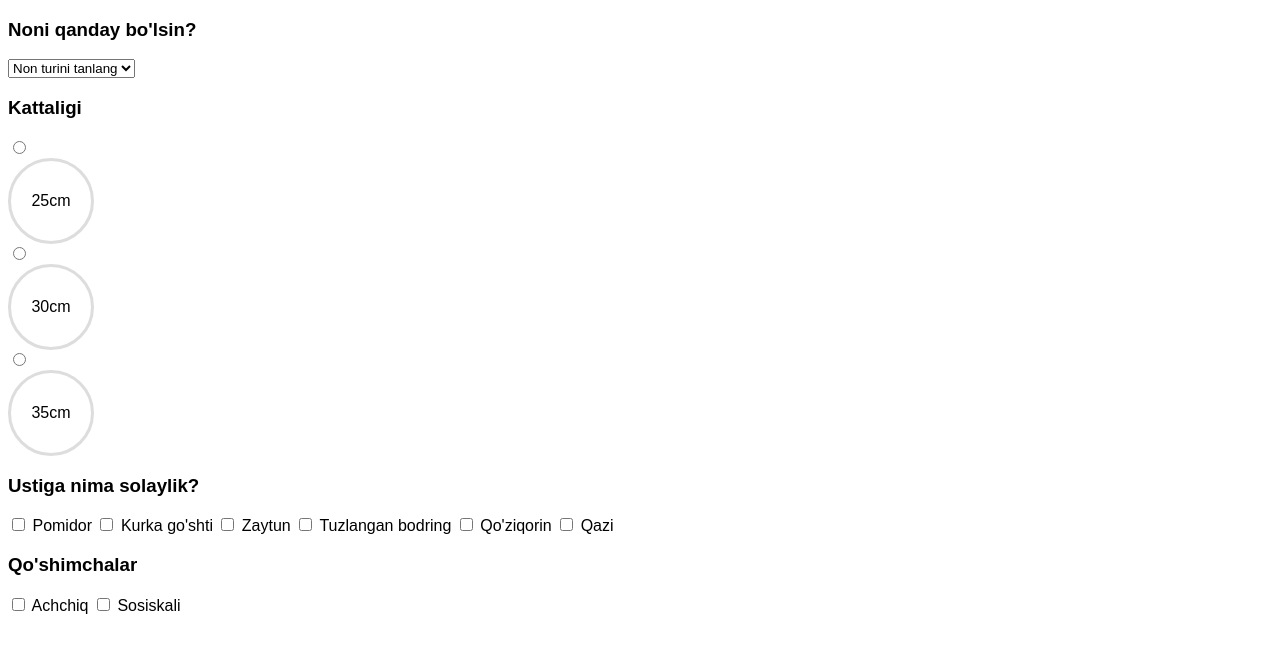
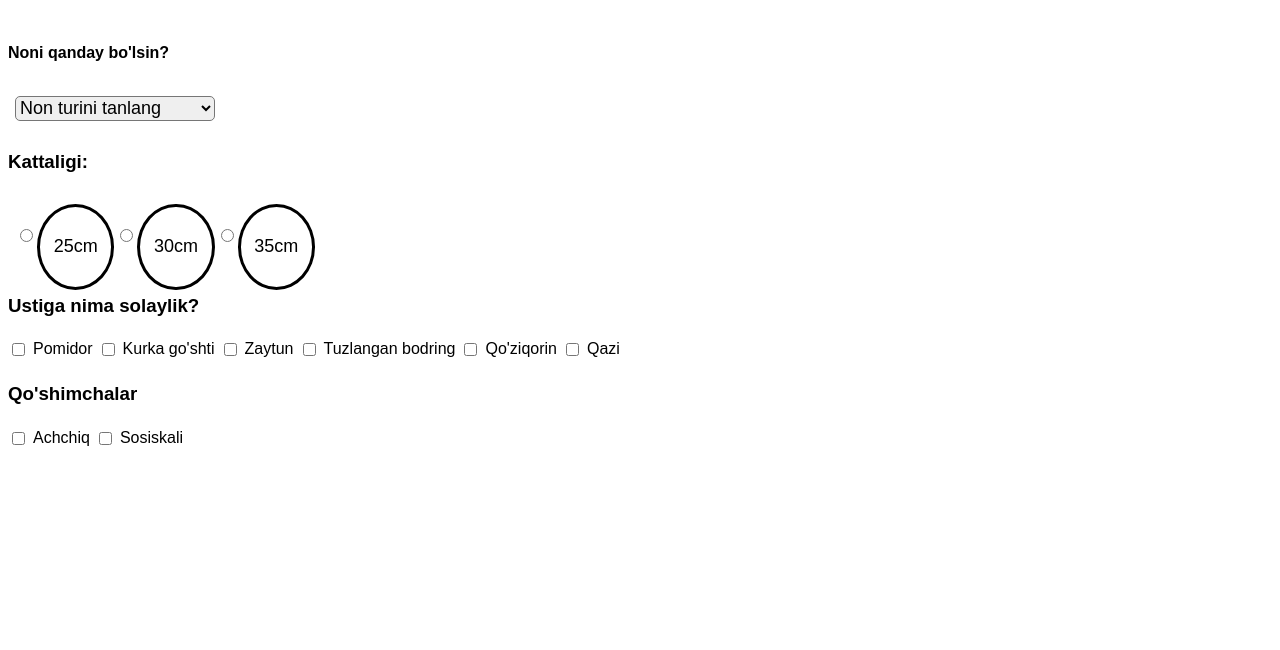
Before and after one commit to KarimjonovaMukhtasar/Lesson-17-DOM-Projects-homework, a plain HTML site: page extra pizza order/index.html in a window 1280 px wide. Shown: the part 150-800 px from the top of the page. Drawn offline with Linux system fonts and the light colour scheme.

Commit message:
Some changes made

```diff
--- a/extra pizza order/index.html
+++ b/extra pizza order/index.html
@@ -15,26 +15,26 @@
     <div class="main">
         <div class="header">
             <h1>Pitsa buyurtma qilish</h1>
-            <i id="card" class="fa-solid fa-cart-shopping"></i>
+            <i id="box" class="fa-solid fa-cart-shopping"></i>
             <div class="order" id="order">
                 <span id="non">Noni:</span>
                 <span id="kattaligi">Kattaligi:</span>
                 <span id="ustida">Ustida:</span>
-                <span id="qo'shimcha">Qo'shimcha</span>
+                <span id="qoshimcha">Qo'shimcha</span>
                 <button id="buyurtma">Buyurtma berish</button>
             </div>
         </div>
+        <h4>Noni qanday bo'lsin?</h4>
         <div class="bread_container">
-            <h3 id="bread">Noni qanday bo'lsin?</h3>
             <select id="bread">
                 <option> Non turini tanlang </option>
                 <option value="yupqa" id="yupqa"> Yupqa </option>
-                <option value="O'rtacha" id="o'rtacha"> O'rtacha </option>
-                <option value="qalin" id="qalin">Qalin</oprion>
+                <option value="O'rtacha" id="ortacha"> O'rtacha </option>
+                <option value="qalin" id="qalin">Qalin</option>
             </select>
         </div>
+         <h3 id="size"> Kattaligi: </h3>
         <div class="size_container">
-            <h3 id="size"> Kattaligi </h3>
             <input type="radio" id="25cm" value="25cm" name="size">
             <label for="25cm" class="size-circle">25cm</label>
             <input type="radio" id="30cm" value="30cm" name="size">
@@ -42,8 +42,8 @@
             <input type="radio" id="35cm" value="35cm" name="size">
             <label for="35cm" class="size-circle">35cm</label>
         </div>
-        <div class="top-ingredients">
             <h3 id="ingredients">Ustiga nima solaylik?</h3>
+            <div class="top-ingredients">
             <input type="checkbox" id="tomato" value="tomato" name="tomato">
             <label for="tomato">Pomidor</label>
             <input type="checkbox" id="turkey" value="turkey" name="turkey">
@@ -57,8 +57,8 @@
             <input type="checkbox" id="qazi" value="qazi" name="qazi">
             <label for="qazi">Qazi</label>
         </div>
+          <h3 id="extra">Qo'shimchalar</h3>
         <div class="extra">
-            <h3 id="extra">Qo'shimchalar</h3>
             <input type="checkbox" id="bitter" value="bitter" name="bitter">
             <label for="bitter">Achchiq</label>
             <input type="checkbox" id="sausage" value="sausage" name="sausage">
--- a/extra pizza order/pizza order.js
+++ b/extra pizza order/pizza order.js
@@ -0,0 +1,18 @@
+const boxEl = document.querySelector("#box")
+const breadEl = document.querySelector("#bread")
+const sizeEl = document.querySelector(".size_container")
+const ingredEl = document.querySelector(".top-ingredients")
+const extraEl = document.querySelector(".extra")
+const orderEl = document.querySelector(".order")
+boxEl.addEventListener("click", (e)=>{
+    e.preventDefault()
+        orderEl.style.display = "flex"
+        const bread = document.querySelector("#non")
+        bread.innerHTML += breadEl.value
+        const size = document.querySelector("#kattaligi")
+        size.textContent += sizeEl.value
+        const top = document.querySelector("#ustida")
+        top.textContent += ingredEl.value
+        const extra = document.querySelector("#qoshimcha")
+        extra.textContent += extraEl.value
+})
--- a/extra pizza order/style.css
+++ b/extra pizza order/style.css
@@ -3,6 +3,12 @@
     padding: 0;
     box-sizing: border-box;
     font-family: sans-serif;
+    display:flex;
+    gap: 5px;
+    align-items: left;
+    text-align: left;
+    flex-direction: column;
+    justify-content: left;
 }
 body{
     background-color: white;
@@ -13,35 +19,79 @@ body{
     padding: 10px;
     height: 120px;
     display: flex;
-    justify-content: space-between;
+    justify-content: space-around;
     gap: 20px;
     flex-direction: row;
     align-items: center;
+    text-align: center;
 }
 #card{
     width: 50px;
     height: 50px;
     background: transparent;
+    font-size: 45px;
 }
 .order{
-    /* display: none; */
-    display: flex;
+    display: none;
     gap: 10px;
     justify-content: center;
     align-items: center;
     flex-direction: column;
 }
-
-
-
-
-
+.bread_container{
+    display: flex;
+    flex-direction: column;
+    gap: 1px;
+    width: 300px;
+    height: 25px;
+    margin: 2px;
+    padding: 5px;
+    font-size: 18px;
+    text-align: center;
+}
+.bread_container select{
+    font-size: 18px;
+    border-radius: 5px;
+    width: 200px;
+    height: 45px;
+}
+.size_container{
+     display: flex;
+    flex-direction: row;
+    gap: 1px;
+    width: 300px;
+    height: 60px;
+    margin: 2px;
+    padding: 5px;
+    font-size: 18px;
+    text-align: center;
+}
+.size_container label{
+    font-size: 18px;
+    background-color: white;
+    color: black;
+    border-radius: 50%;
+    size: 40px;
+    border-color: solid black;
+}
 .size-circle {
     width: 80px;
     height: 80px;
-    border: 3px solid #ddd;
+    border: 3px solid black;
     border-radius: 50%;
     display: flex;
     align-items: center;
     justify-content: center;
 }
+.top-ingredients{
+    display: flex;
+    flex-direction: row;
+    flex-wrap: wrap;
+    gap: 5px;
+}
+.extra{
+    display: flex;
+    flex-direction: row;
+    flex-wrap: wrap;
+    gap: 5px;
+}
```
